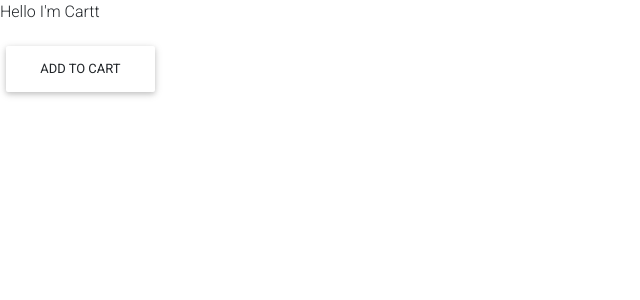
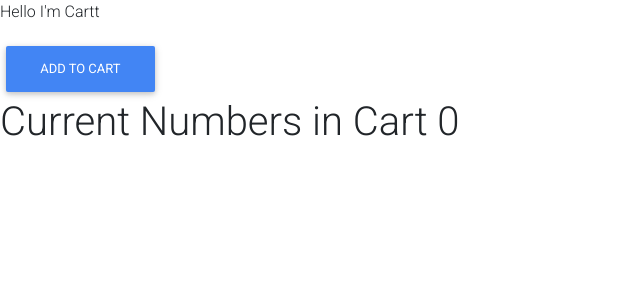
Before and after one commit to anujshashimal/Fashion-Web-App, a React (Create React App) app in the folder web/: page /cart in a window 1280 px wide. Shown: the top 300 px of the page, without its empty margins (0-640 px from the left). Built offline with nearby package versions, Linux system fonts and the light colour scheme.

Commit message:
Cart Update

```diff
--- a/web/package.json
+++ b/web/package.json
@@ -13,6 +13,7 @@
     "react-router": "^5.1.2",
     "react-scripts": "3.4.1",
     "redux": "^4.0.5",
+    "redux-devtools-extension": "^2.13.8",
     "redux-thunk": "^2.3.0"
   },
   "scripts": {
--- a/web/src/Actions/addActions.js
+++ b/web/src/Actions/addActions.js
@@ -0,0 +1,12 @@
+import {ADD_PRODUCT_TO_BACKET} from "./types";
+
+export const addBasket = () => {
+    return (dispatch) => {
+        console.log("Adding to the Backet")
+        dispatch({
+            type: ADD_PRODUCT_TO_BACKET
+        })
+    }
+
+
+}
--- a/web/src/Actions/types.js
+++ b/web/src/Actions/types.js
@@ -0,0 +1 @@
+export const ADD_PRODUCT_TO_BACKET = 'ADD_PRODUCT_TO_BASKET';
--- a/web/src/Components/CartComponents/Cart.js
+++ b/web/src/Components/CartComponents/Cart.js
@@ -1,13 +1,26 @@
-import React from 'react';
+import React, {useState} from 'react';
+import {addBasket} from "../../Actions/addActions";
+import {connect} from 'react-redux';
 
+const Cart = (props) =>{
+    console.log(props)
 
-function cart(){
+    const [numberBasket, settnumberBacket] = useState(0);
+
+    const addToBasket = () => {
+        settnumberBacket(numberBasket +1);
+
+    }
+
     return (
+        <div>
         <header>
             <p>Hello I'm Cartt</p>
-            <button type="button" className="btn btn-denger">Add to Cart</button>
+            <button type="button" className="btn btn-primary"onClick={addToBasket}>Add to Cart</button>
+
+            <h1> Current Numbers in Cart {numberBasket}</h1>
         </header>
-
+        </div>
 
 
     )
@@ -15,4 +28,4 @@ function cart(){
 
 }
 
-export default cart;
+export default connect(null, {addBasket})(Cart);
--- a/web/src/store.js
+++ b/web/src/store.js
@@ -1,7 +1,15 @@
 import { createStore, applyMiddleware } from 'redux';
+import {composeWithDevTools} from "redux-devtools-extension";
 import thunk from 'redux-thunk';
+import rootReducer from './Reducers'
+
+const initialState = {};
+const middleware = [thunk]
+
 export default function configureStore() {
     return createStore(
-        applyMiddleware(thunk)
+        rootReducer,
+        initialState,
+        composeWithDevTools(applyMiddleware(...middleware))
     );
 }
```
Also changed, not shown: 1 other file (tests, documents, lock files or other folders).
